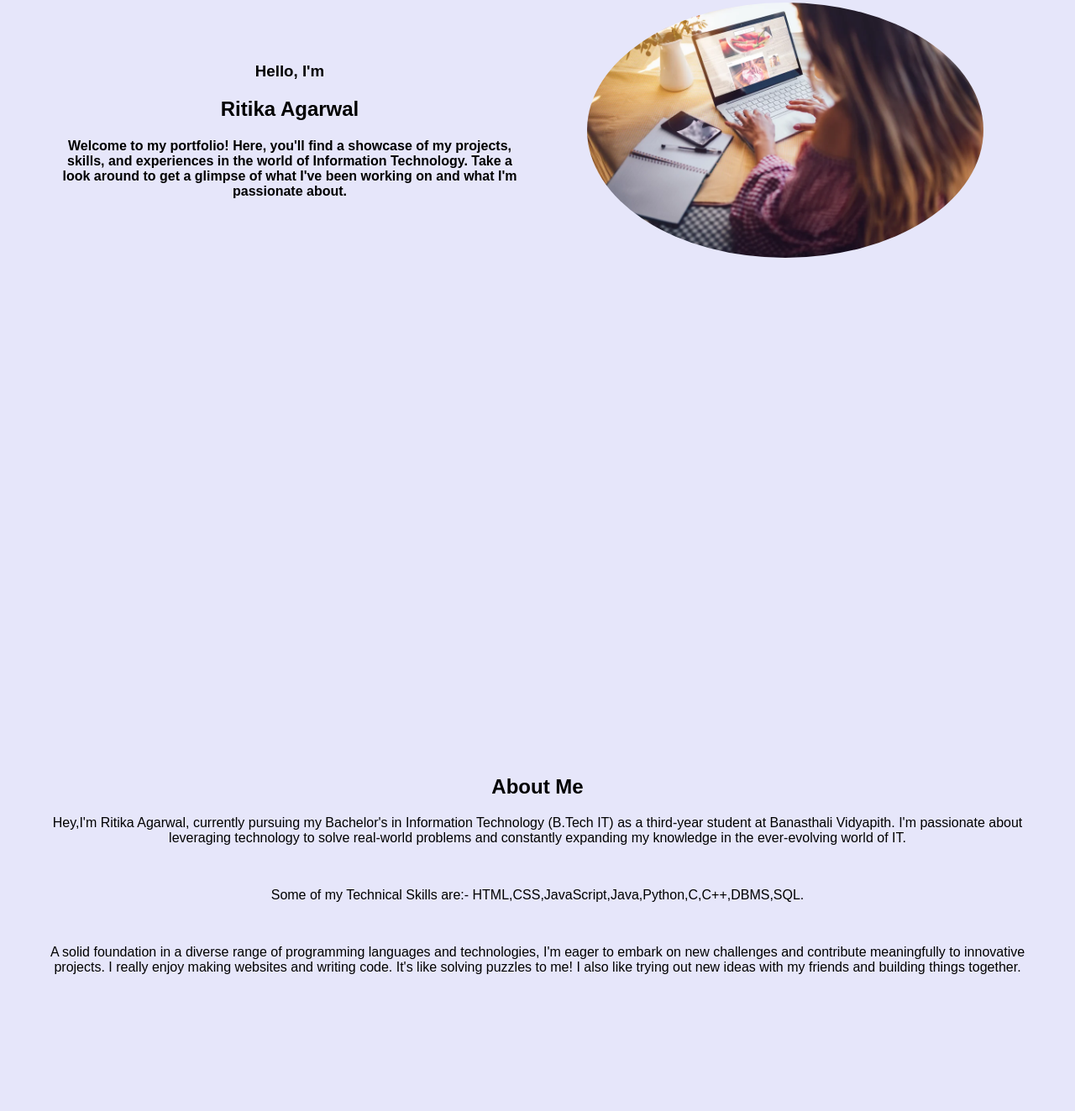
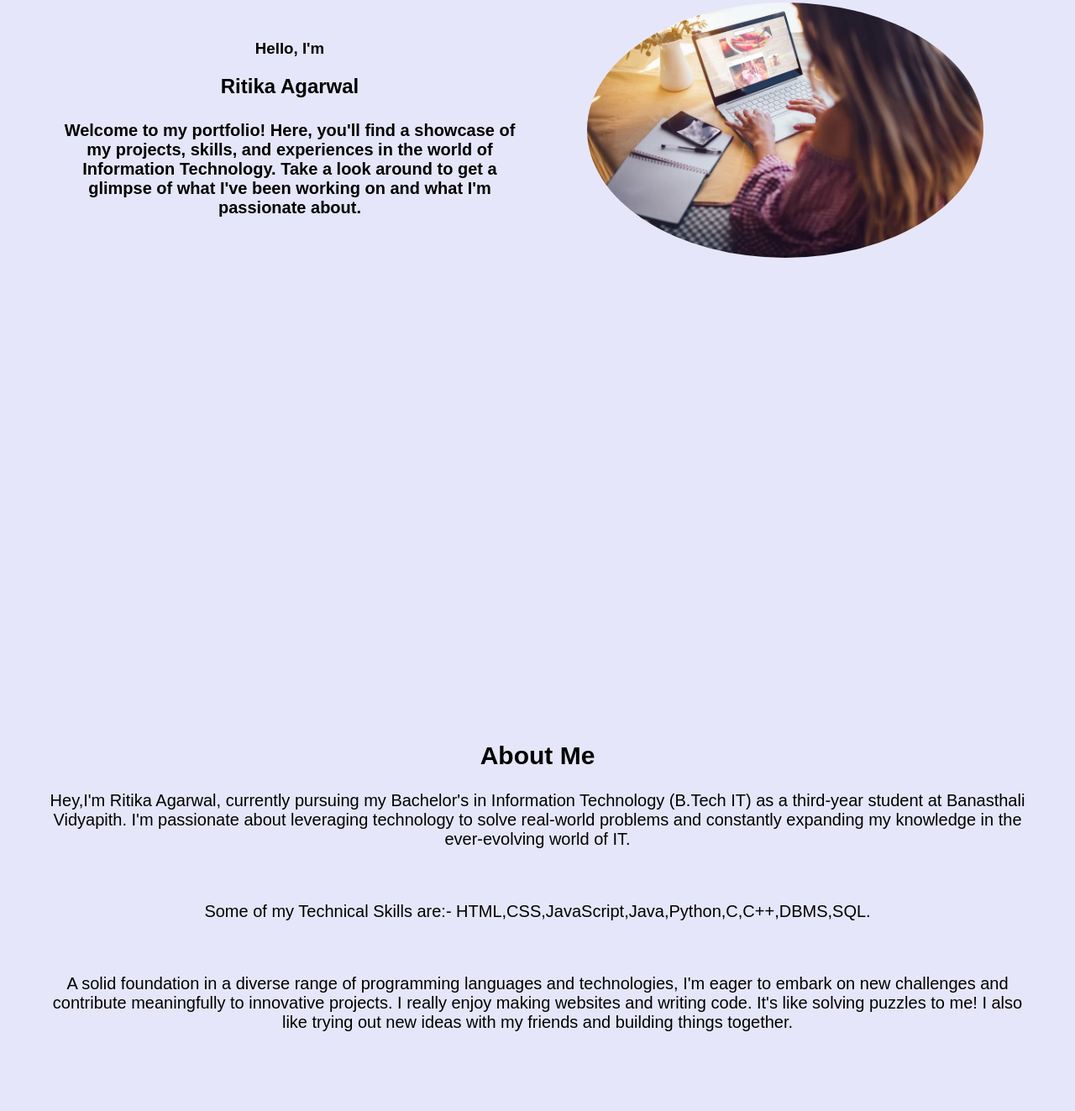
Before and after one commit to Ritikaagarwal26/portfolio, a plain HTML site: page index.html in a window 1280 px wide. Shown: the part 117-1440 px from the top of the page at 84% size. Drawn offline with Linux system fonts and the light colour scheme; a script that the page names is missing.

Commit message:
Update style.css

```diff
--- a/style.css
+++ b/style.css
@@ -113,8 +113,18 @@ main {
 
 
 #home {
-    position:sticky;
+    position: sticky;
     height: 100vh;
+    padding-bottom: 5px; /* Adjust the bottom padding as needed */
+}
+
+#about {
+    font-size: 20px;
+    padding-top: 50px; /* Adjust the top padding as needed */
+}
+
+#p2{
+    font-size: 20px;
 }
 
 .intro {
@@ -145,3 +155,7 @@ main {
     object-fit: cover; /* Maintain aspect ratio and cover */
     border-radius: 50%; /* Create oval shape */
 }
+
+.sub-heading{
+    font-size: 20px;
+}
```
